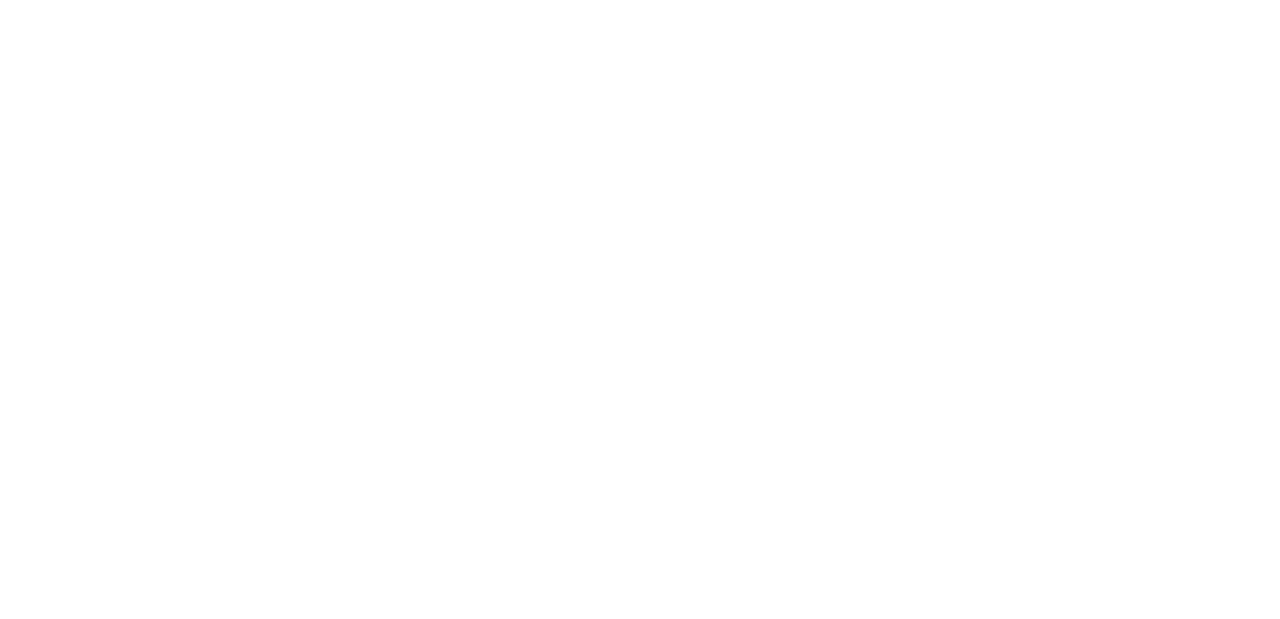
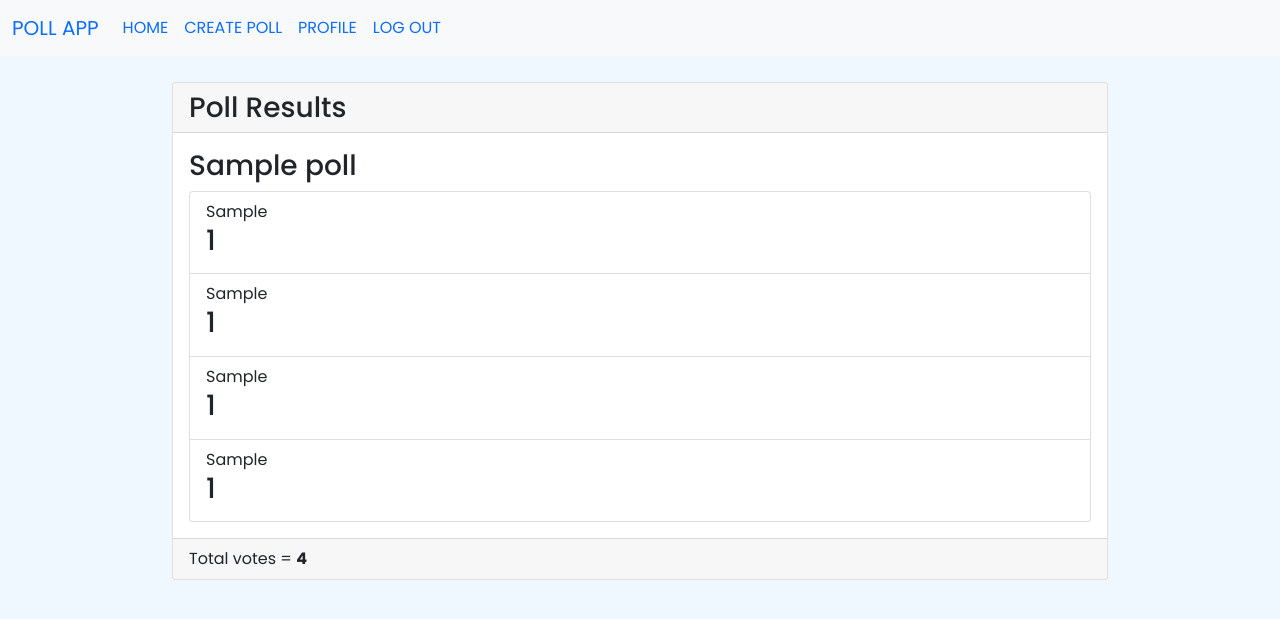
Before and after one commit to Morces/poll, a Django app: page /results/1/ in a window 1280 px wide. Before the commit the part shown is empty. Shown: the top 619 px of the page. Run offline with Django 4.2, Linux system fonts and the light colour scheme; tables that the repository leaves empty hold one stand-in row (values such as "Sample post"); some libraries are stand-ins or nearby versions.

Commit message:
optimized polls results

```diff
--- a/poll/templates/base.html
+++ b/poll/templates/base.html
@@ -30,9 +30,9 @@
                 <a class="nav-link" href="{% url 'create' %}">CREATE POLL</a>
               </li>
               <li class="nav-item">
-                <a class="nav-link" href=""><i class="bi bi-person"></i> PROFILE</a>
+                <a class="nav-link" href="">PROFILE</a>
               </li>
-              <li class="nav-item d-flex">
+              <li class="nav-item">
                 <a class="nav-link" href="">LOG OUT</a>
               </li>
             </ul>
--- a/poll/templates/results.html
+++ b/poll/templates/results.html
@@ -0,0 +1,26 @@
+{% extends 'base.html' %}
+{% load static %}
+
+{% block content %}
+
+<div class="row all">
+    <div class="col-lg-12">
+        <div class="card">
+            <h3 class="card-header">Poll Results</h3>
+            <div class="card-body">
+                <h3>{{poll.question}}</h3>
+                <ul class="list-group">
+                    <li class="list-group-item">{{poll.choice1}}<h3>{{poll.choice1_count}}</h3></li>
+                    <li class="list-group-item">{{poll.choice2}}<h3>{{poll.choice2_count}}</h3></li>
+                    <li class="list-group-item">{{poll.choice3}}<h3>{{poll.choice3_count}}</h3></li>
+                    <li class="list-group-item">{{poll.choice4}}<h3>{{poll.choice4_count}}</h3></li>
+                </ul>
+            </div>
+            <div class="card-footer">
+                Total votes = <strong>{{ poll.total }}</strong>
+            </div>
+        </div>
+    </div>
+</div>
+
+{% endblock %}
```
